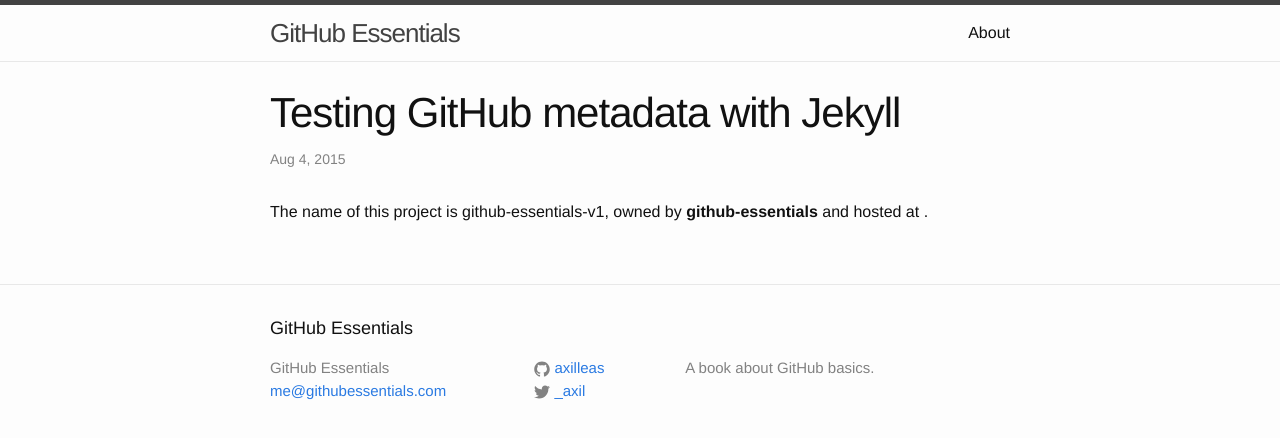
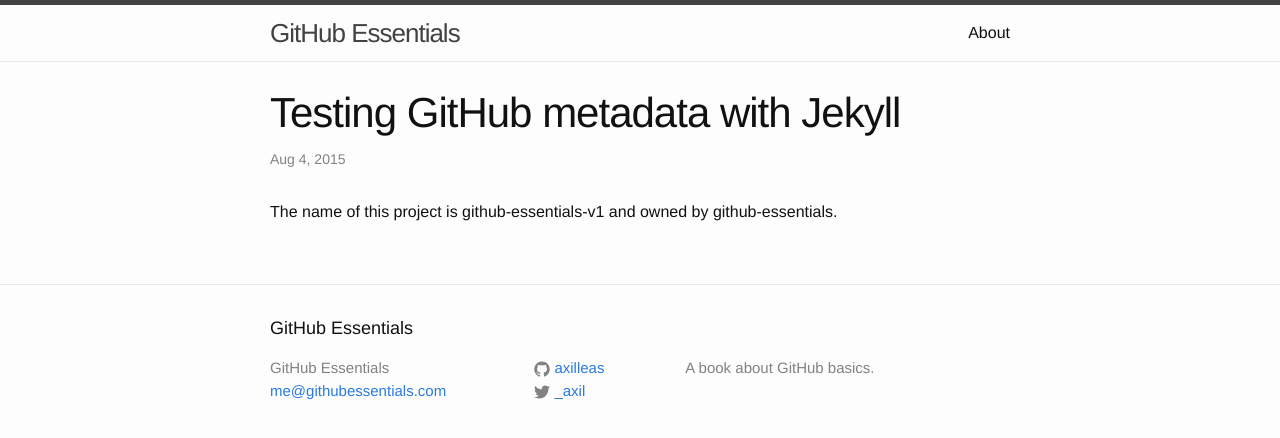
Before and after one commit to github-essentials/github-essentials-v1, a Jekyll site: the page built from _posts/2015-08-04-testing-github-metadata-with-jekyll.markdown, in a window 1280 px wide. Shown: the top 438 px of the page. Built offline with Jekyll 4.4.1, drawn with Linux system fonts in a browser that asks for light colours.

Commit message:
Remove non-rendered variables

```diff
--- a/_posts/2015-08-04-testing-github-metadata-with-jekyll.markdown
+++ b/_posts/2015-08-04-testing-github-metadata-with-jekyll.markdown
@@ -5,5 +5,5 @@
 categories: jekyll github
 ---
 
-The name of this project is {{ site.github.project_title }}, owned by
-**{{site.github.owner_name}}** and hosted at {{github.site.repository_url}}.
+The name of this project is {{ site.github.project_title }} and owned by
+{{site.github.owner_name}}.
```
